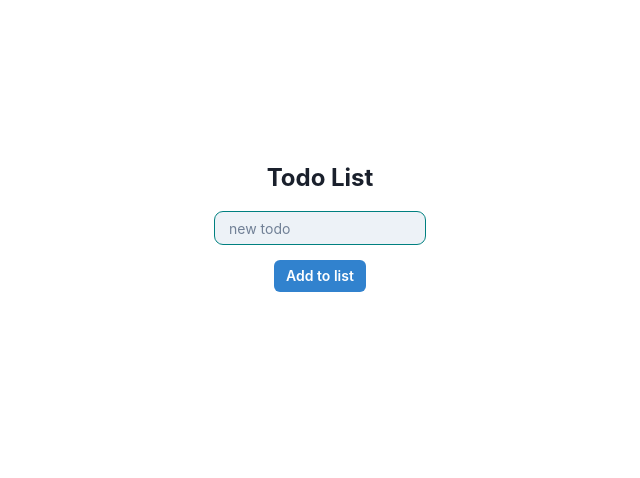
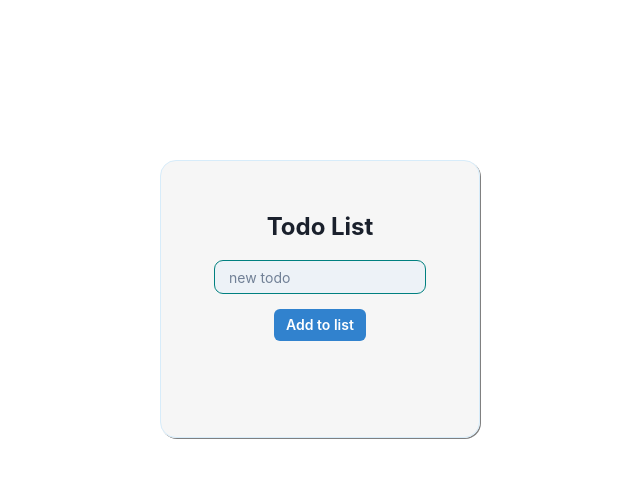
Before and after one commit to kagye/todo-list, a React (Vite) app: page / in a window 1280 px wide. Shown: the top 478 px of the page, without its empty margins (320-960 px from the left). Built offline with nearby package versions, Linux system fonts and the light colour scheme.

Commit message:
add more styling to make the app pop

```diff
--- a/src/components/TodoDisplay.tsx
+++ b/src/components/TodoDisplay.tsx
@@ -24,6 +24,7 @@ const TodoDisplay = ({ children, onClick, onChecked }: Props) => {
             <Tr key={item.id}>
               <Td>
                 <Checkbox
+                  outline="solid blue 1px"
                   colorScheme="green"
                   onChange={() => onChecked(item.id)}
                   isChecked={item.completed}
--- a/src/index.css
+++ b/src/index.css
@@ -33,5 +33,10 @@ tr td:nth-child(2) {
 
 .todolist {
   min-width: 20em;
+  padding: 3em;
   border-radius: 1em;
+  border: solid 1px;
+  border-color: rgb(215, 236, 250);
+  box-shadow: grey 1px 1px;
+  background-color: #e3e3e355;
 }
```
